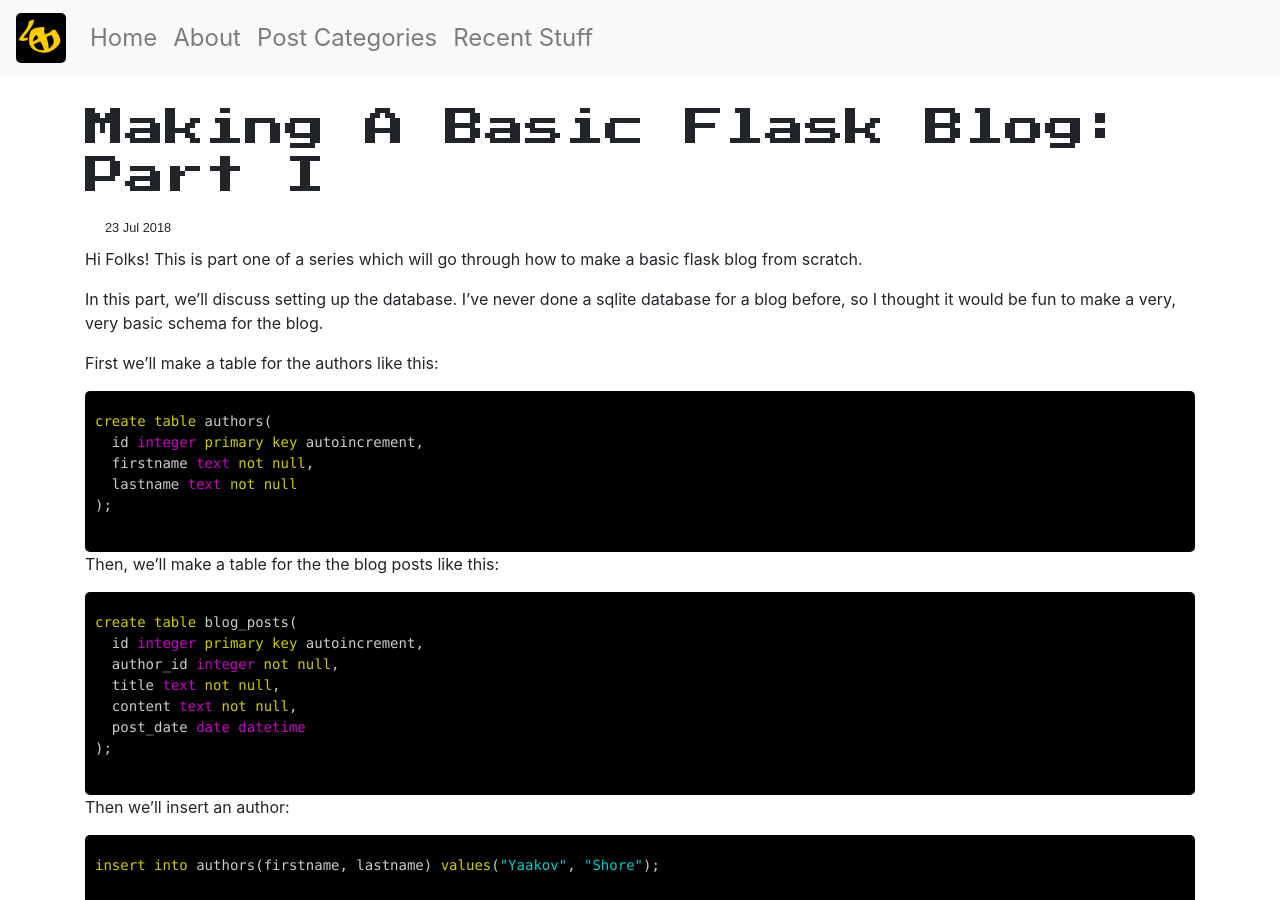
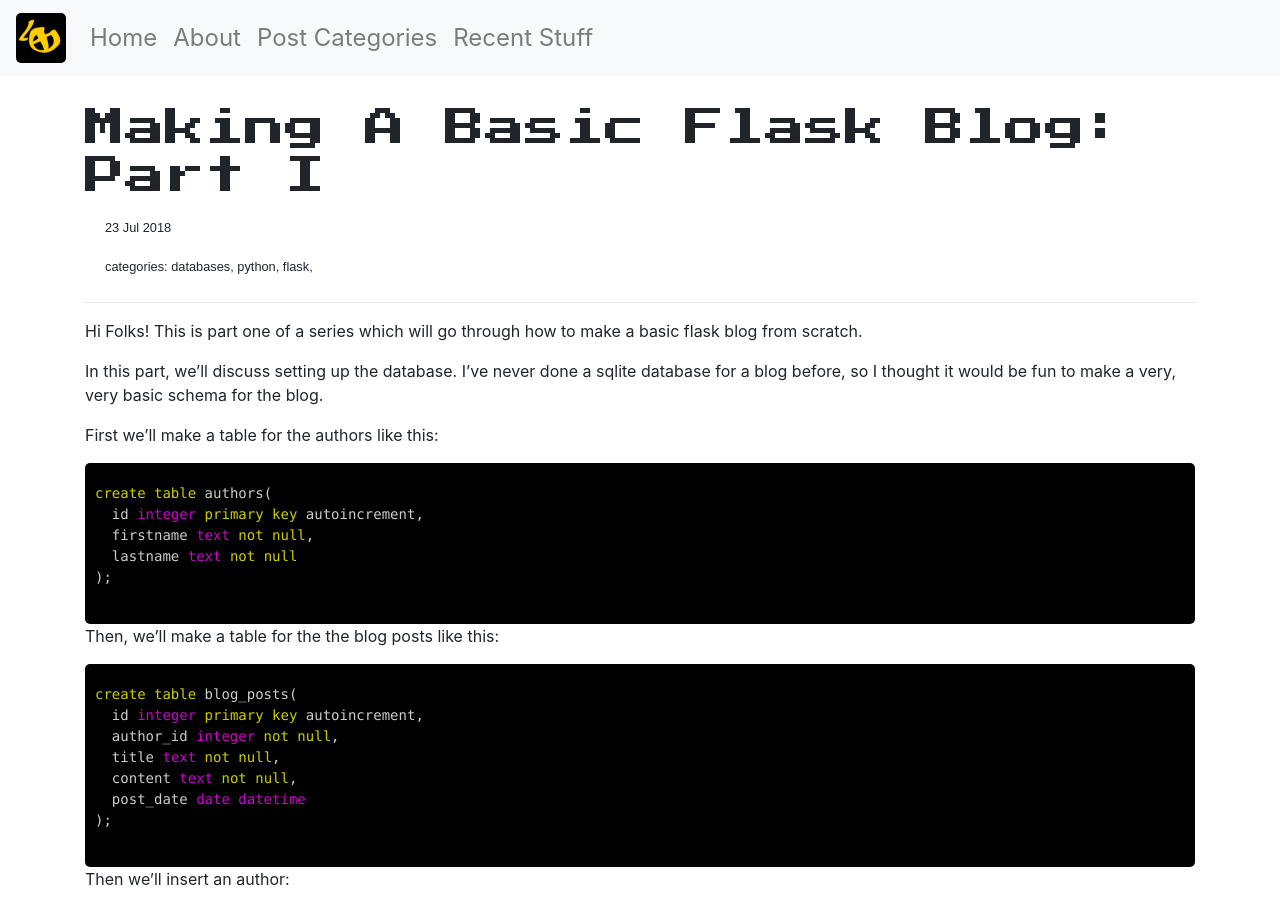
Before and after one commit to DewofyourYouth/DewofyourYouth.github.io, a Jekyll site: the page built from _posts/2018-07-23-making-a-basic-flask-blog-part-i.md, in a window 1280 px wide and 900 px high. Built offline with Jekyll 4.4.1, drawn with Linux system fonts in a browser that asks for light colours; nearby versions of some CDN libraries; some web fonts are replaced; comment, search, counter and statistics services are not loaded.

Commit message:
added some categories

```diff
--- a/_posts/2018-07-23-making-a-basic-flask-blog-part-i.md
+++ b/_posts/2018-07-23-making-a-basic-flask-blog-part-i.md
@@ -1,8 +1,12 @@
 ---
 layout: post
-title: "Making A Basic Flask Blog: Part I"
+title: 'Making A Basic Flask Blog: Part I'
 date: 2018-07-23
 comments: true
+categories:
+  - databases
+  - python
+  - flask
 ---
 
 Hi Folks! This is part one of a series which will go through how to make a basic flask blog from scratch.
@@ -76,10 +80,10 @@ ORDER BY post_date DESC;
 
 The result should look like this:
 
-| title              | firstname | lastname | post_date           | content                             |
-|--------------------|-----------|----------|---------------------|-------------------------------------|
-| Another Blog Title | Yaakov    | Shore    | 2018-07-27 07:35    | This is a blog post. Really, it is! |
-| A Blog Title       | Yaakov    | Shore    | 2018-07-23 23:52    | This is a blog post. Really, it is! |
-|                    |           |          |                     |                                     |
+| title              | firstname | lastname | post_date        | content                             |
+| ------------------ | --------- | -------- | ---------------- | ----------------------------------- |
+| Another Blog Title | Yaakov    | Shore    | 2018-07-27 07:35 | This is a blog post. Really, it is! |
+| A Blog Title       | Yaakov    | Shore    | 2018-07-23 23:52 | This is a blog post. Really, it is! |
+|                    |           |          |                  |                                     |
 
 Here is a link to the code on [DB Fiddle](https://www.db-fiddle.com/f/k3mRqJwFRWVoPEaKAqQyV3/2).
```
